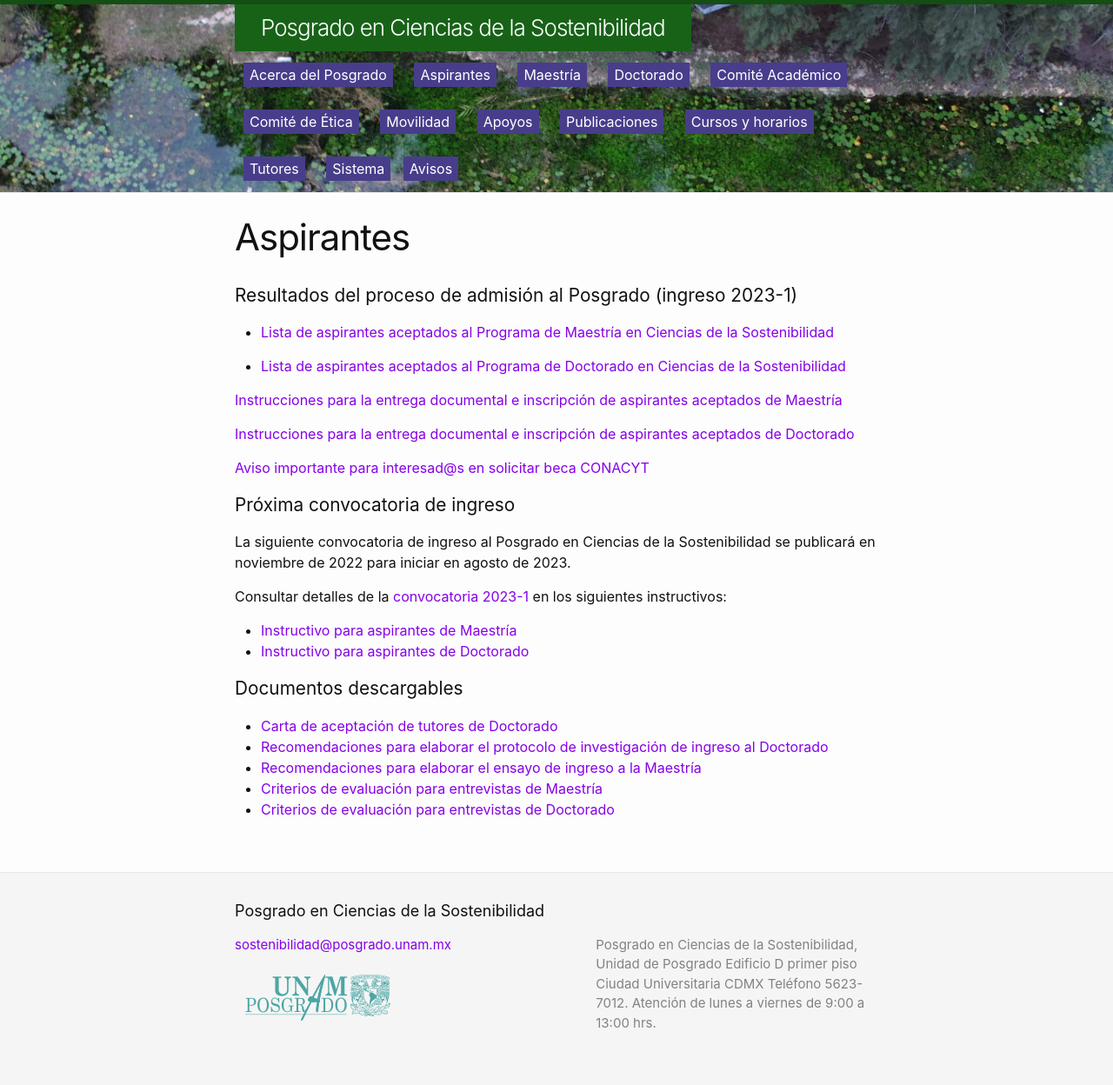
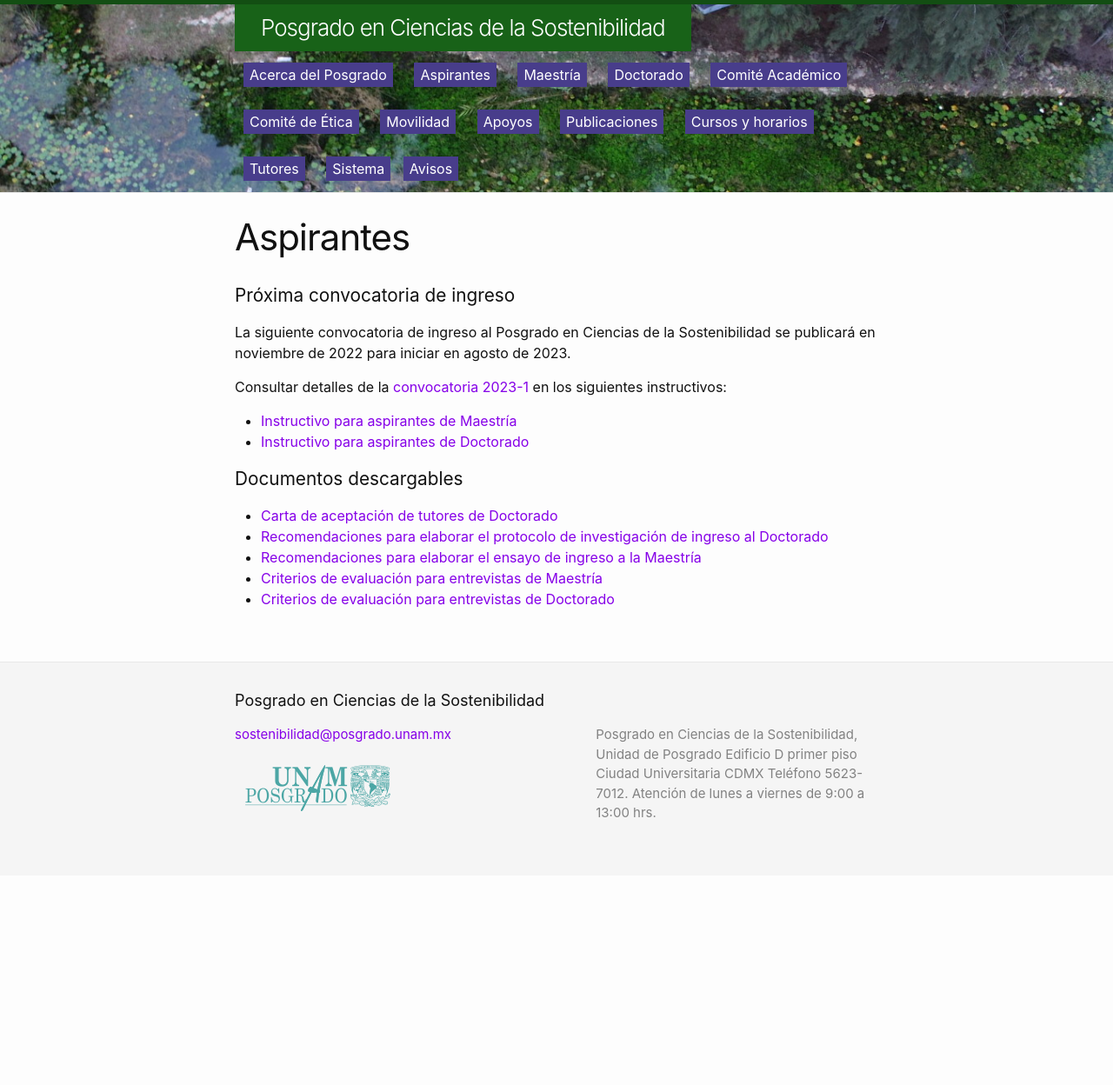
Before and after one commit to pcs-unam/pcs-unam.github.io, a Jekyll site: the page built from 01_aspirantes.md, in a window 1280 px wide. Shown: the whole page at 87% size. Built offline with Jekyll 4.4.1, drawn with Linux system fonts in a browser that asks for light colours; after the commit the page ends 1007 px from its top, so only the background shows below that.

Commit message:
Se quitaron los resultados del proceso de ingreso 2023-1

```diff
--- a/01_aspirantes.md
+++ b/01_aspirantes.md
@@ -5,21 +5,6 @@ permalink: /aspirantes/
 pleca: /assets/plecas/p20.jpg
 menu: true
 ---
-
-
-## Resultados del proceso de admisión al Posgrado (ingreso 2023-1)
-
- - [Lista de aspirantes aceptados al Programa de Maestría en Ciencias de la Sostenibilidad](/assets/docs/lista_aspirantes_aceptados_maestria_2023_1.pdf)
-
- - [Lista de aspirantes aceptados al Programa de Doctorado en Ciencias de la Sostenibilidad](/assets/docs/lista_aspirantes_aceptados_doctorado_2023_1.pdf)
-
-
-[Instrucciones para la entrega documental e inscripción de aspirantes aceptados de Maestría](/assets/docs/instrucciones_entregadocumental_inscripcion_aspirantes_aceptados_mae.pdf)
-
-[Instrucciones para la entrega documental e inscripción de aspirantes aceptados de Doctorado](/assets/docs/instrucciones_entregadocumental_inscripcion_aspirantes_aceptados_doc.pdf)
-
-[Aviso importante para interesad@s en solicitar beca CONACYT](/assets/docs/aviso_becas_conacyt_2023_1.pdf)
-
 
 
 ## Próxima convocatoria de ingreso
```
